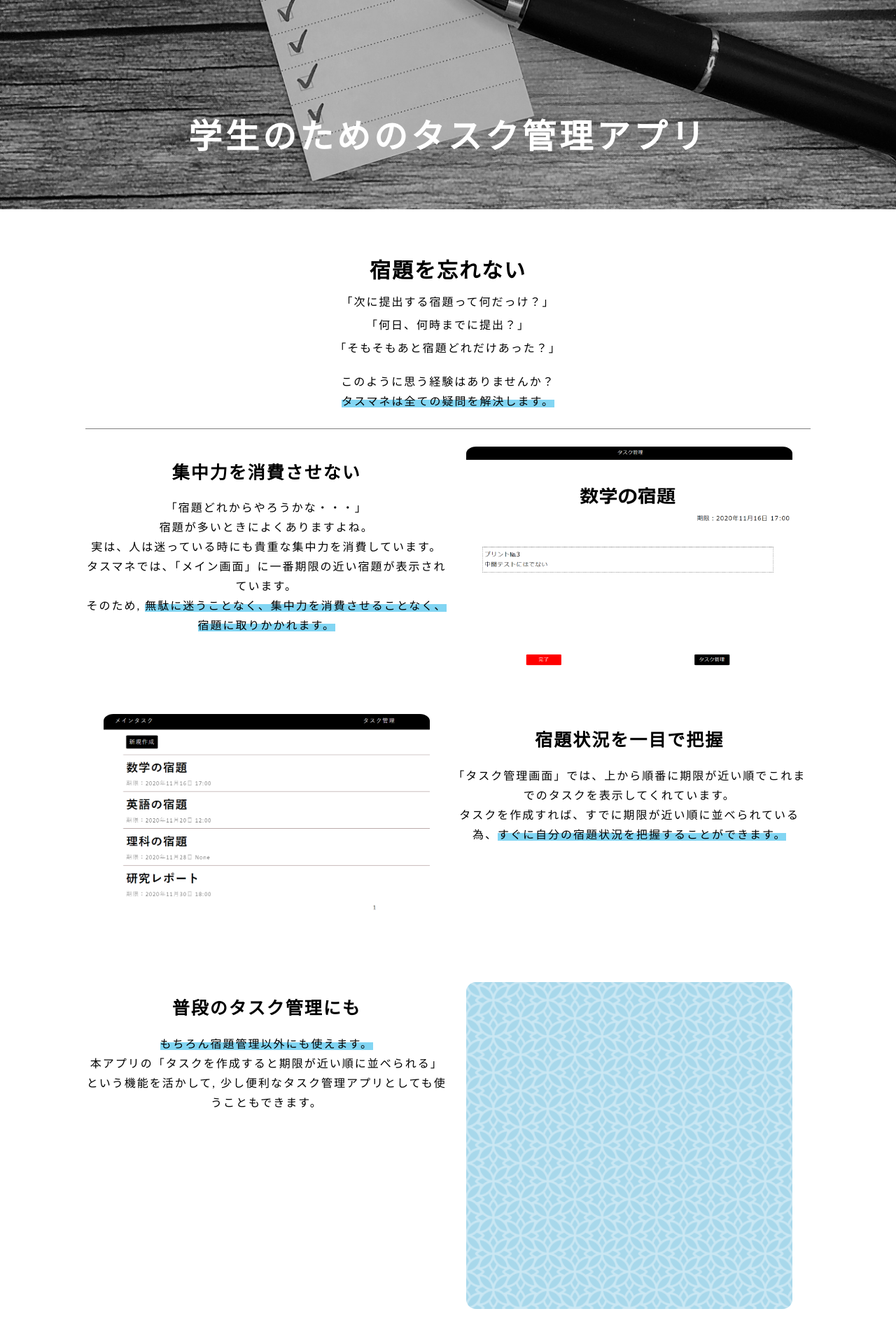
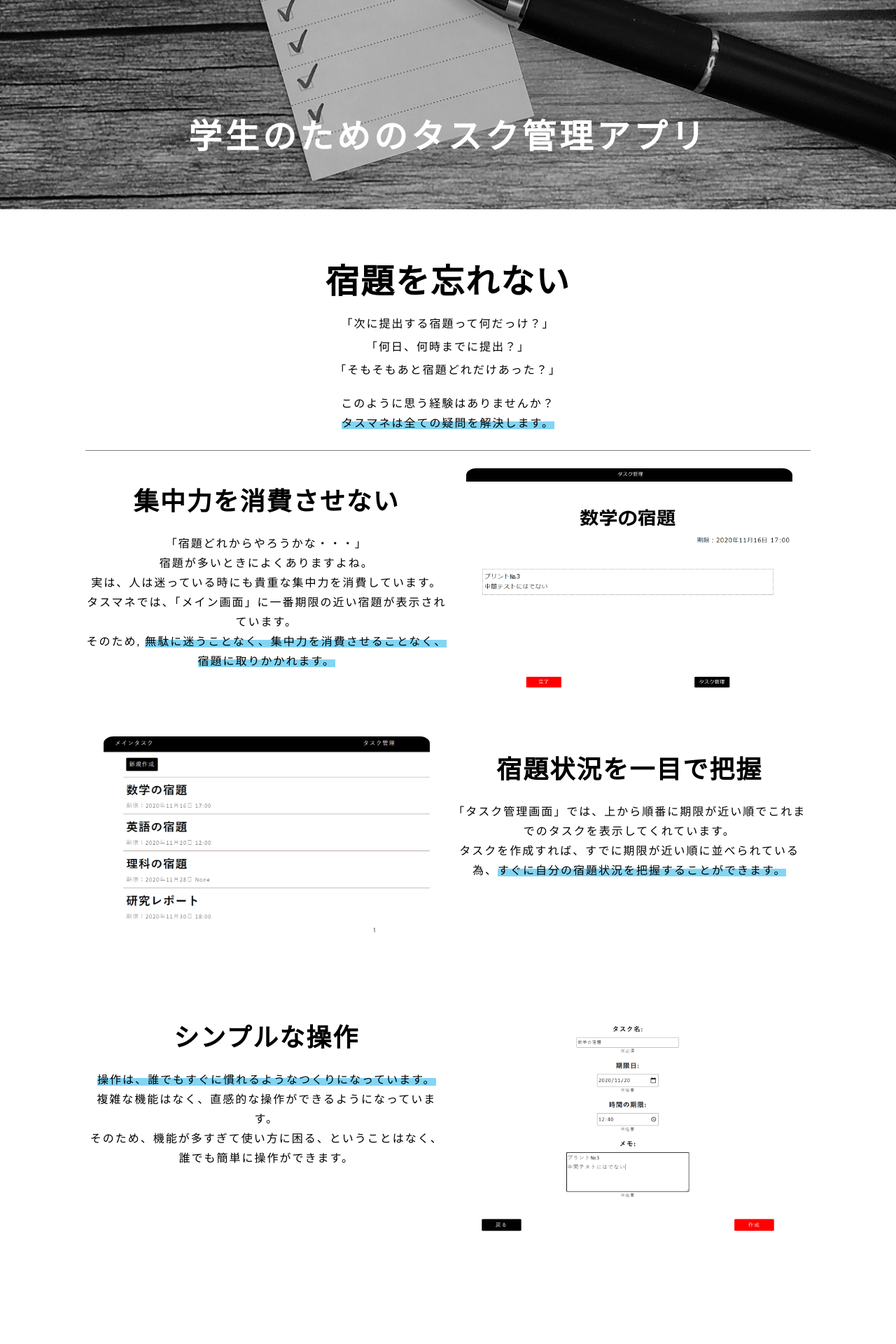
Before and after one commit to Kanata0204/task_app, a Django app: page / in a window 1280 px wide. Shown: the part 61-1981 px from the top of the page at 70% size. After the commit the page ends 1820 px from the top, so only its background shows below. Run offline with Django 3.2, Linux system fonts and the light colour scheme; parts of the project's set-up code (start-up, migrations or seed data) failed here and were passed over.

Commit message:
complete index.html(add img and modify font-size)

```diff
--- a/static/css/index.css
+++ b/static/css/index.css
@@ -125,4 +125,10 @@
   #img_field #index_title {
     font-size: 4.8rem;
   }
+  #content #main_content_title {
+    font-size: 4.8rem;
+  }
+  #content #index_main .main_block_content h3 {
+    font-size: 3.6rem;
+  }
 }
--- a/static/scss/index.scss
+++ b/static/scss/index.scss
@@ -158,4 +158,20 @@
             }
         }
     }
+    #content{
+        #main_content{
+            &_title{
+                font-size: 4.8rem;
+            }
+        }
+        #index_main{
+            & .main_block{
+                &_content{
+                    & h3{
+                        font-size:3.6rem;
+                    }
+                }
+            }
+        }
+    }
 }
--- a/taskapp/templates/index.html
+++ b/taskapp/templates/index.html
@@ -45,16 +45,17 @@
                 タスクを作成すれば、すでに期限が近い順に並べられている為、<span class="marker">すぐに自分の宿題状況を把握することができます。</span>
                 </p>
             </div>
-            <img src="../../static/img/task_list.png" alt="">
+            <img src="../../static/img/task_list.png" alt="タスク管理画面">
         </li>
         <li class="main_block">
             <div class="main_block_content">
-                <h3>普段のタスク管理にも</h3>
-                <p><span class="marker">もちろん宿題管理以外にも使えます。</span></br>
-                    本アプリの「タスクを作成すると期限が近い順に並べられる」という機能を活かして, 少し便利なタスク管理アプリとしても使うこともできます。</br>
+                <h3>シンプルな操作</h3>
+                <p><span class="marker">操作は、誰でもすぐに慣れるようなつくりになっています。</span></br>
+                    複雑な機能はなく、直感的な操作ができるようになっています。</br>
+                    そのため、機能が多すぎて使い方に困る、ということはなく、誰でも簡単に操作ができます。
                 </p>
             </div>
-            <img src="../../static/img/bush.png" alt="">
+            <img src="../../static/img/create_task.png" alt="">
         </li>
     </ul>
 {% endblock %}
```
Also changed, not shown: static/img/bush.png (deleted), static/img/create_task.png (added), static/img/todo1.png (deleted).
